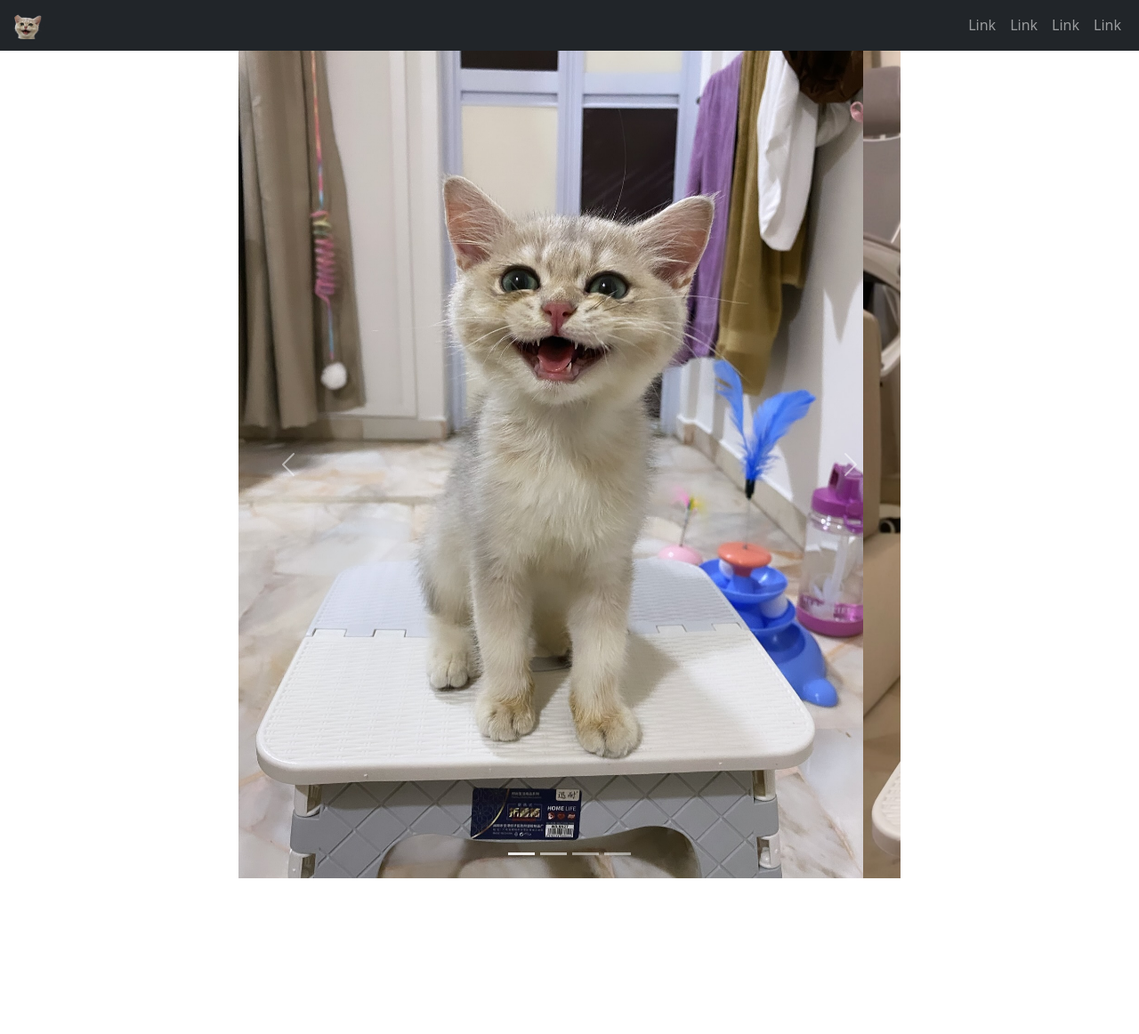
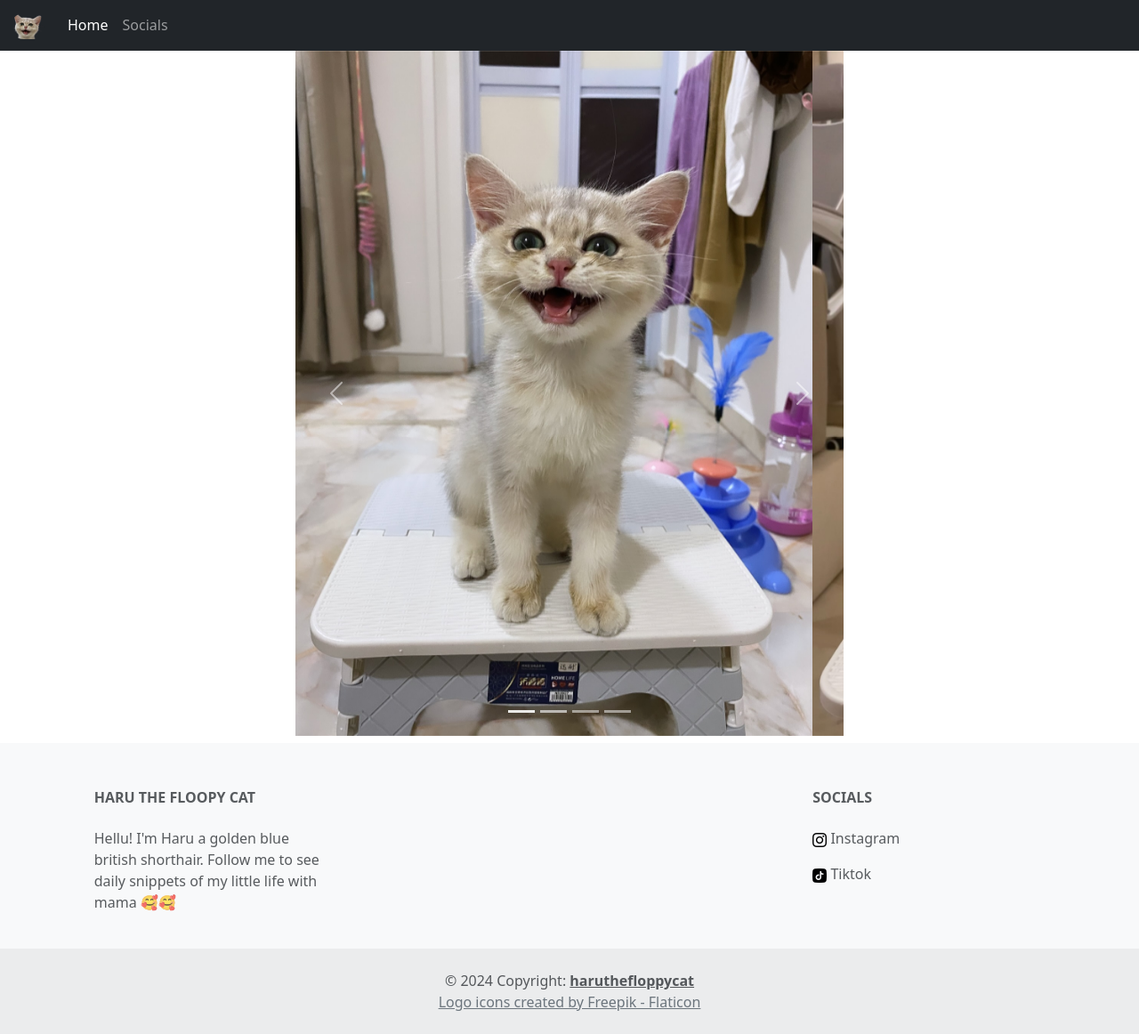
Before and after one commit to tancrescens/haru-cat-landing, a plain HTML site: page index.html in a window 1280 px wide. Shown: the whole page at 89% size. Before the commit the page ends 987 px from the top, so only its background shows below. Drawn offline with nearby package versions, Linux system fonts and the light colour scheme.

Commit message:
added footer

```diff
--- a/index.html
+++ b/index.html
@@ -18,7 +18,7 @@
   <body>
     <main>
       <!-- Navbar -->
-      <nav class="navbar navbar-expand-sm bg-dark navbar-dark">
+      <nav class="navbar navbar-expand-lg bg-dark navbar-dark">
         <div class="container-fluid">
           <!-- Logo -->
           <a class="navbar-brand" href="#">
@@ -30,23 +30,30 @@
             />
           </a>
           <!-- Links -->
-          <ul class="navbar-nav">
-            <li class="nav-item">
-              <a class="nav-link" href="#">Link</a>
-            </li>
-            <li class="nav-item">
-              <a class="nav-link" href="#">Link</a>
-            </li>
-            <li class="nav-item">
-              <a class="nav-link" href="#">Link</a>
-            </li>
-            <li class="nav-item">
-              <a class="nav-link" href="#">Link</a>
-            </li>
-          </ul>
+          <button
+            class="navbar-toggler"
+            type="button"
+            data-bs-toggle="collapse"
+            data-bs-target="#navbarSupportedContent"
+            aria-controls="navbarSupportedContent"
+            aria-expanded="false"
+            aria-label="Toggle navigation"
+          >
+            <span class="navbar-toggler-icon"></span>
+          </button>
+          <div class="collapse navbar-collapse" id="navbarSupportedContent">
+            <ul class="navbar-nav me-auto mb-2 mb-lg-0">
+              <li class="nav-item">
+                <a class="nav-link active" aria-current="page" href="#">Home</a>
+              </li>
+              <li class="nav-item">
+                <a class="nav-link" href="#">Socials</a>
+              </li>
+            </ul>
+          </div>
         </div>
       </nav>
-      <!-- Navbar end -->
+      <!-- end Navbar -->
 
       <!-- Carousel -->
       <div id="carousel-wrapper" class="container">
@@ -133,7 +140,77 @@
       </div>
       <!-- end Carousel -->
 
-      <!--  -->
+      <!-- Footer -->
+      <footer
+        class="text-center text-lg-start bg-body-tertiary text-muted pt-1 mt-2"
+      >
+        <!-- Section: Links  -->
+        <section class="">
+          <div class="container text-center text-md-start mt-5">
+            <!-- Grid row -->
+            <div class="row mt-3">
+              <!-- Grid column -->
+              <div class="col-md-3 col-lg-4 col-xl-3 mx-auto mb-4">
+                <!-- Content -->
+                <h6 class="text-uppercase fw-bold mb-4">Haru The Floopy Cat</h6>
+                <p>
+                  Hellu! I'm Haru a golden blue british shorthair. Follow me to
+                  see daily snippets of my little life with mama 🥰🥰
+                </p>
+              </div>
+              <!-- Grid column -->
+
+              <!-- Grid column -->
+              <div class="col-md-2 col-lg-2 col-xl-2 mx-auto mb-4"></div>
+              <!-- Grid column -->
+
+              <!-- Grid column -->
+              <div class="col-md-3 col-lg-2 col-xl-2 mx-auto mb-4"></div>
+              <!-- Grid column -->
+
+              <!-- Grid column -->
+              <div class="col-md-4 col-lg-3 col-xl-3 mx-auto mb-md-0 mb-4">
+                <!-- Links -->
+                <h6 class="text-uppercase fw-bold mb-4">Socials</h6>
+                <p>
+                  <img class="icon" src="images/icons/instagram-icon.png" />
+                  Instagram
+                </p>
+                <p>
+                  <img class="icon" src="images/icons/tiktok-icon.png" /> Tiktok
+                </p>
+              </div>
+              <!-- Grid column -->
+            </div>
+            <!-- Grid row -->
+          </div>
+        </section>
+        <!-- Section: Links  -->
+
+        <!-- Copyright -->
+        <div id="copyrightContainer">
+          <div
+            class="text-center p-4"
+            style="background-color: rgba(0, 0, 0, 0.05)"
+          >
+            © 2024 Copyright:
+            <a
+              class="text-reset fw-bold"
+              href="https://www.instagram.com/haruthefloppycat/"
+              >haruthefloppycat</a
+            >
+            <br />
+            <a
+              class="text-secondary"
+              href="https://www.flaticon.com/free-icons/"
+              title="Freepik logo icons"
+              >Logo icons created by Freepik - Flaticon</a
+            >
+          </div>
+        </div>
+        <!-- end Copyright -->
+      </footer>
+      <!-- end Footer -->
     </main>
 
     <!-- Bootstrap 5 JS CDN -->
--- a/styles.css
+++ b/styles.css
@@ -1,3 +1,35 @@
 #carousel-wrapper {
-  width: 60vw;
+  width: 50vw;
 }
+.icon {
+  width: 1em;
+  height: 1em;
+}
+/* Media Queries */
+@media screen and (min-width: 480px) {
+  #main {
+    flex-direction: row;
+  }
+
+  #categories {
+    flex-grow: 1;
+    flex-basis: 300px;
+    flex-shrink: 0;
+  }
+
+  #products {
+    flex-grow: 3;
+    flex-basis: 700px;
+    display: flex;
+    justify-content: flex-start; /* default is already flex-start, so not needed) */
+    flex-wrap: wrap;
+  }
+
+  .product {
+    flex-basis: 300px;
+  }
+
+  .product h1 {
+    font-size: 24px;
+  }
+}
```
Also changed, not shown: images/icons/instagram-icon.png (added), images/icons/tiktok-icon.png (added).
